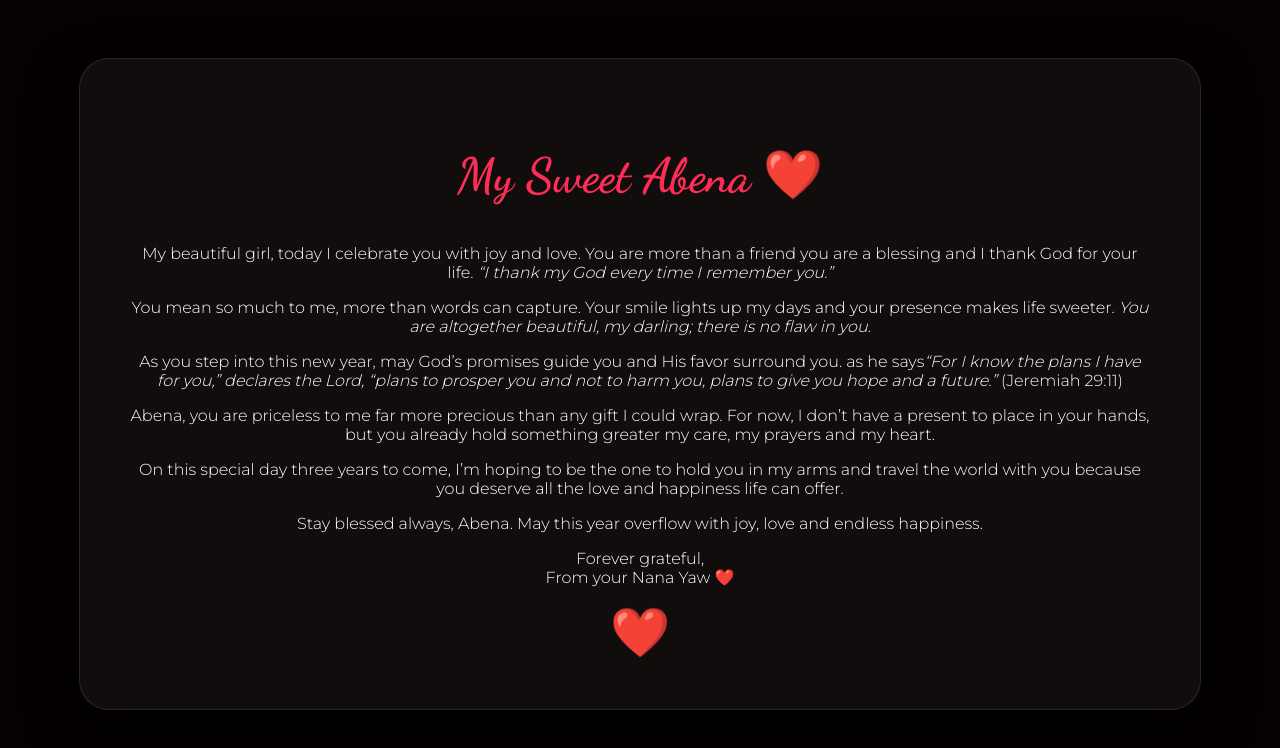
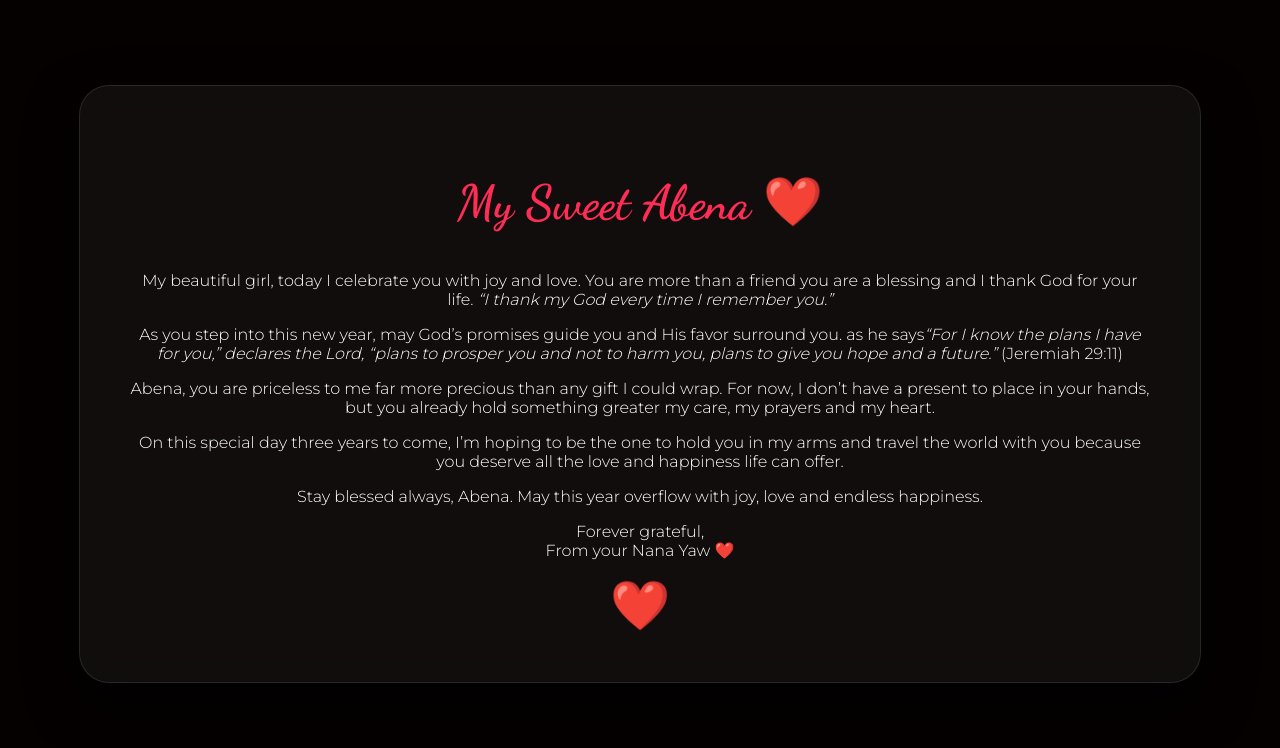
Before and after one commit to bmlt12/clara, a plain HTML site: page index.html in a window 1280 px wide. Shown: the part 816-1564 px from the top of the page. Drawn offline with nearby package versions, Linux system fonts and the light colour scheme; animation ran at ten frames a second.

Commit message:
Update index.html

```diff
--- a/index.html
+++ b/index.html
@@ -36,8 +36,6 @@
 
         <p>My beautiful girl, today I celebrate you with joy and love. You are more than a friend  you are a blessing and I thank God for your life. <em>“I thank my God every time I remember you.”</em> </p>
 
-        <p>You mean so much to me, more than words can capture. Your smile lights up my days and your presence makes life sweeter. <em>You are altogether beautiful, my darling; there is no flaw in you.</em></p>
-
         <p>As you step into this new year, may God’s promises guide you and His favor surround you. as he says<em>“For I know the plans I have for you,” declares the Lord, “plans to prosper you and not to harm you, plans to give you hope and a future.”</em> (Jeremiah 29:11)</p>
 
         <p>Abena, you are priceless to me  far more precious than any gift I could wrap. For now, I don’t have a present to place in your hands, but you already hold something greater my care, my prayers and my heart.</p>
```
